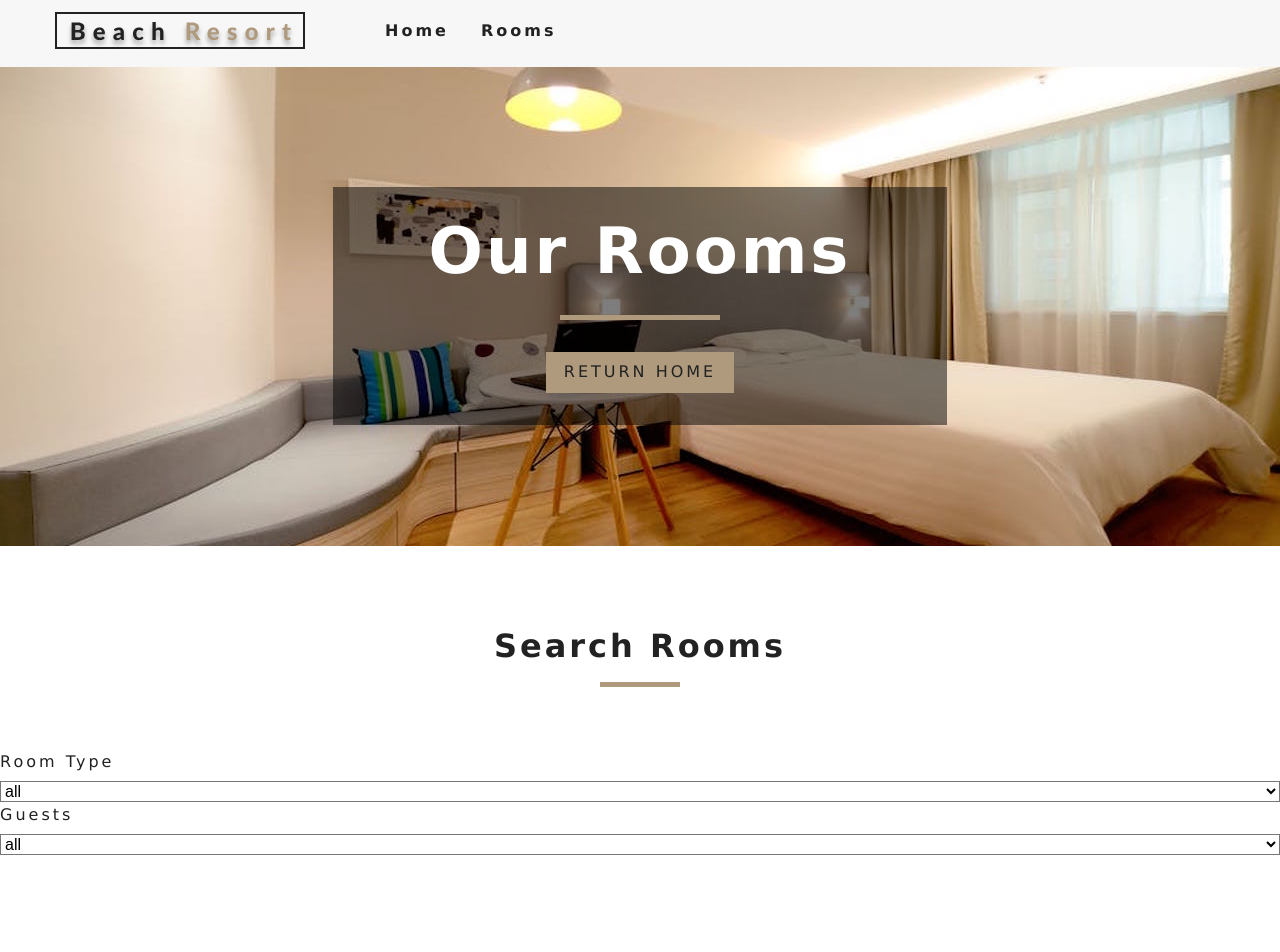
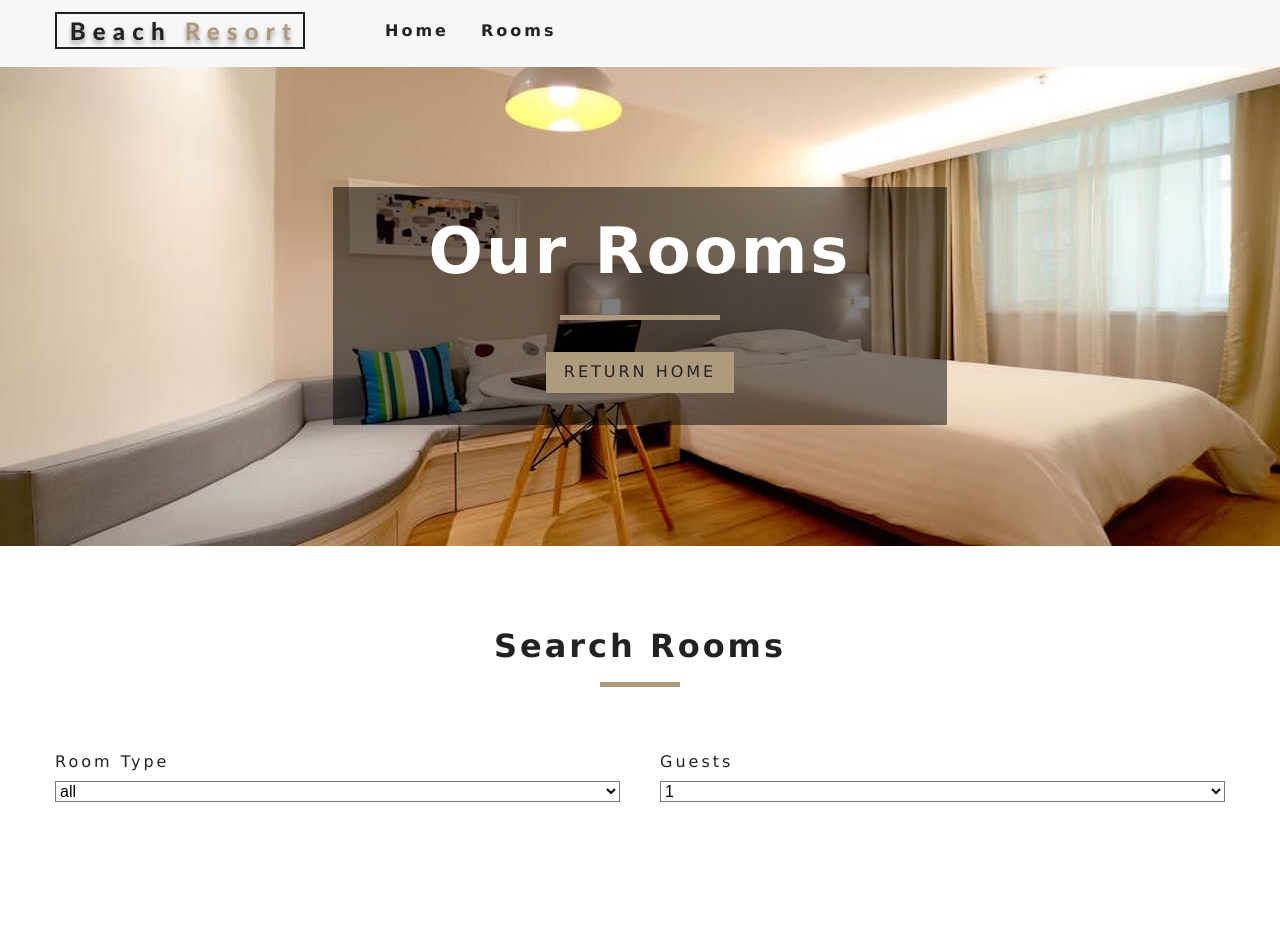
Before and after one commit to ravinduf/resort, a React (Create React App) app: page /rooms in a window 1280 px wide. Shown: the top 952 px of the page. Built offline with nearby package versions, Linux system fonts and the light colour scheme.

Commit message:
added select option for filter rooms with allowed number of guests

```diff
--- a/src/components/RoomFilter.js
+++ b/src/components/RoomFilter.js
@@ -31,12 +31,15 @@ function RoomFilter({rooms}) {
         return (<option value={item} key={index}>{item}</option>);
     });
 
-    let people = getUnique(rooms, 'cap')
+    let people = getUnique(rooms, 'capacity');
+    people = people.map((item, index) => (
+    <option key={index} value={item}>{item}</option>
+    ));
 
     return (
         <section className="filter-container">
             <Title title="search rooms"/>
-            <form className = "filter-form"></form>
+            <form className = "filter-form">
             {/* select type */}
             <div className="form-group">
                 <label htmlFor="type">room type</label>
@@ -50,11 +53,12 @@ function RoomFilter({rooms}) {
             <div className="form-group">
                 <label htmlFor="capacity">Guests</label>
                 <select name="capacity" id="capacity" value={capacity} className="form-control" onChange={handleChange}>
-                    {types}
+                    {people}
                 </select>
             </div>
 
             {/* end guest */}
+            </form>
         </section>
 
     )
```
